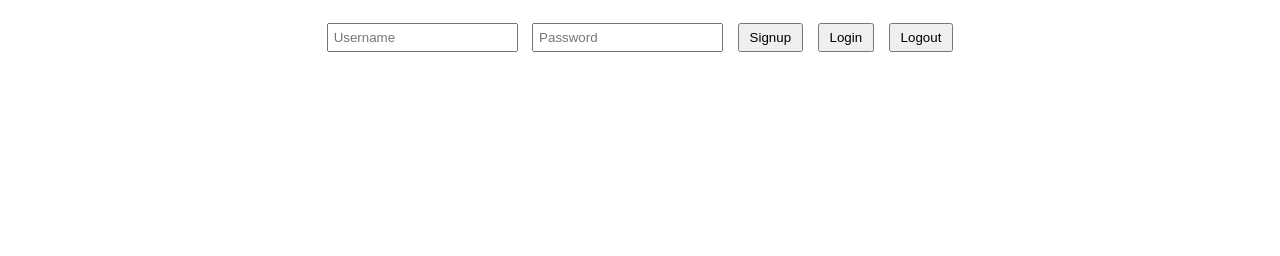
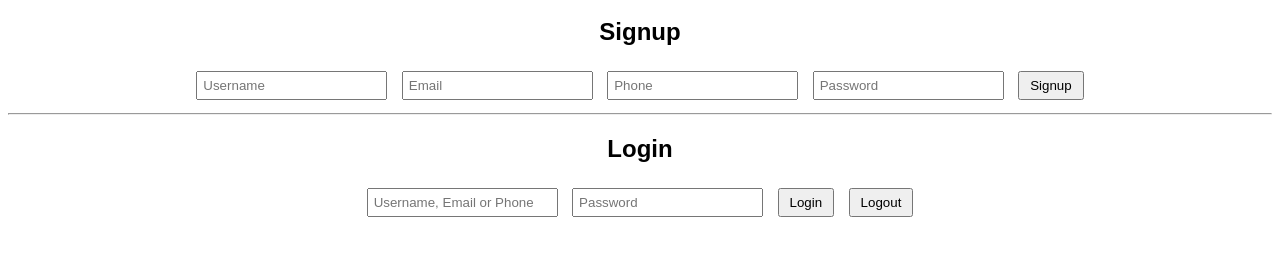
Before and after one commit to hellourgent5-hub/myapp, a plain HTML site: page index.html in a window 1280 px wide. Shown: the part 90-346 px from the top of the page. Drawn offline with Linux system fonts and the light colour scheme.

Commit message:
Update index.html

```diff
--- a/index.html
+++ b/index.html
@@ -3,18 +3,33 @@
 <head>
 <meta charset="UTF-8">
 <meta name="viewport" content="width=device-width, initial-scale=1.0">
-<title>My App</title>
+<title>Signup/Login Demo</title>
 <link rel="stylesheet" href="style.css">
 </head>
 <body>
 <h1>Signup/Login Demo</h1>
+
+<!-- Signup Form -->
 <div>
+    <h2>Signup</h2>
     <input id="username" placeholder="Username">
+    <input id="email" placeholder="Email">
+    <input id="phone" placeholder="Phone">
     <input id="password" type="password" placeholder="Password">
     <button onclick="signupUser()">Signup</button>
+</div>
+
+<hr>
+
+<!-- Login Form -->
+<div>
+    <h2>Login</h2>
+    <input id="loginIdentifier" placeholder="Username, Email or Phone">
+    <input id="loginPassword" type="password" placeholder="Password">
     <button onclick="loginUser()">Login</button>
     <button onclick="logoutUser()">Logout</button>
 </div>
+
 <script src="script.js"></script>
 </body>
 </html>
```
